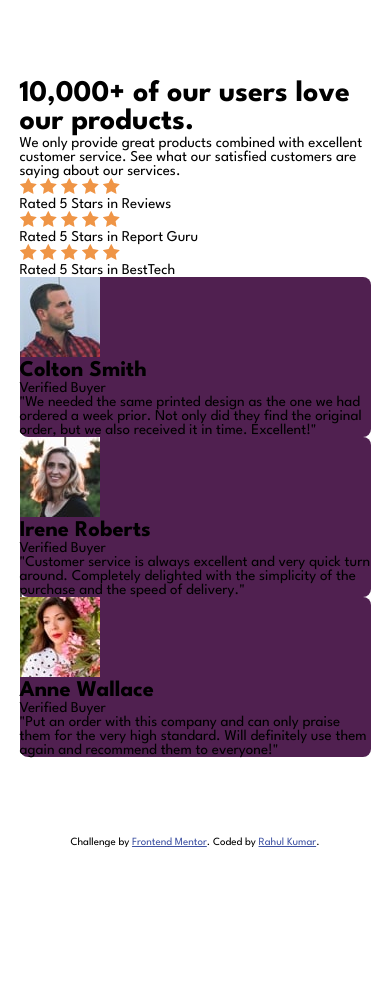
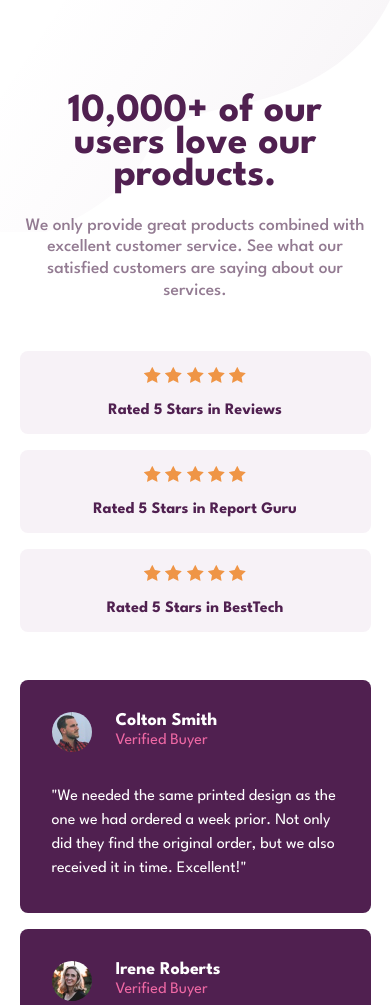
Before and after one commit to TheCoder-Rahul/frontend_mentor_social_link_profile_card, a plain HTML site: page index.html in a window 390 px wide. Shown: the top 1005 px of the page. Before the commit the page ends 847 px from the top, so only its background shows below. Drawn offline with Linux system fonts and the light colour scheme.

Commit message:
Mobile First Responsiveness completed

```diff
--- a/index.html
+++ b/index.html
@@ -16,10 +16,12 @@
   </head>
   <body>
     <main>
-      <h1>10,000+ of our users love our products.</h1>
-      <p>We only provide great products combined with excellent customer service. See what our satisfied customers are saying about our services.</p>
+      <section class="main_desc">
+        <h1 class="title">10,000+ of our users love our products.</h1>
+        <p class="desc">We only provide great products combined with excellent customer service. See what our satisfied customers are saying about our services.</p>
+      </section>
       <section class="ratings">
-        <article class="rating-card">
+        <article>
           <div class="rating_stars">
             <img src="images/icon-star.svg" alt="Stars Yellow Filled Icon for Rating">
             <img src="images/icon-star.svg" alt="Stars Yellow Filled Icon for Rating">
@@ -29,7 +31,7 @@
           </div>
           <p>Rated 5 Stars in Reviews</p>
         </article>
-        <article class="rating-card">
+        <article>
           <div class="rating_stars">
             <img src="images/icon-star.svg" alt="Stars Yellow Filled Icon for Rating">
             <img src="images/icon-star.svg" alt="Stars Yellow Filled Icon for Rating">
@@ -39,7 +41,7 @@
           </div>
           <p>Rated 5 Stars in Report Guru</p>
         </article>
-        <article class="rating-card">
+        <article>
           <div class="rating_stars">
             <img src="images/icon-star.svg" alt="Stars Yellow Filled Icon for Rating">
             <img src="images/icon-star.svg" alt="Stars Yellow Filled Icon for Rating">
@@ -53,25 +55,31 @@
       <section class="testimonials">
         <article>
           <header>
-            <figure><img src="images/image-colton.jpg" alt="Profile Pic of Colton Smith"></figure>
+            <img src="images/image-colton.jpg" alt="Profile Pic of Colton Smith">
+            <section class="testmonial_provider">
               <h2>Colton Smith</h2>
               <p>Verified Buyer</p>
+            </section>
           </header>
           <section><p>"We needed the same printed design as the one we had ordered a week prior. Not only did they find the original order, but we also received it in time. Excellent!"</p></section>
         </article>
         <article>
           <header>
-            <figure><img src="images/image-irene.jpg" alt="Profile Pic of Irene Roberts"></figure>
+            <img src="images/image-irene.jpg" alt="Profile Pic of Irene Roberts">
+            <section class="testmonial_provider">
               <h2>Irene Roberts</h2>
               <p>Verified Buyer</p>
+            </section>
           </header>
           <section><p>"Customer service is always excellent and very quick turn around. Completely delighted with the simplicity of the purchase and the speed of delivery."</p></section>
         </article>
         <article>
           <header>
-            <figure><img src="images/image-anne.jpg" alt="Profile Pic of Anne Wallace"></figure>
+            <img src="images/image-anne.jpg" alt="Profile Pic of Anne Wallace">
+            <section class="testmonial_provider">
               <h2>Anne Wallace</h2>
               <p>Verified Buyer</p>
+            </section>
           </header>
           <section><p>"Put an order with this company and can only praise them for the very high standard. Will definitely use them again and recommend them to everyone!"</p></section>
         </article>
--- a/styles.css
+++ b/styles.css
@@ -12,21 +12,120 @@
 }
 body {
   display: flex;
-  font-size: 15px;
+  font-size: 1rem;
   min-height: 100vh;
+  position: relative;
   align-items: center;
   flex-direction: column;
   justify-content: center;
   background-color: var(--white);
   font-family: "League Spartan", sans-serif;
 }
+body::before, body::after {
+  content: '';
+  width: 100%;
+  height: 232px;
+  position: absolute;
+  inset: 0 auto auto 0;
+  display: inline-block;
+  background-size: cover;
+  background-repeat: no-repeat;
+  background-image: url(./images/bg-pattern-top-mobile.svg);
+}
+body::after {
+  height: 503px;
+  inset: auto 0 0 auto;
+  background-image: url(./images/bg-pattern-bottom-mobile.svg);
+}
 main {
-  margin: 5rem auto;
-  width: min(70rem, 90%);
+  gap: 3rem;
+  display: grid;
+  margin-block: 6rem;
+  text-align: center;
+  width: min(65rem, 90%);
+}
+.title {
+  line-height: 80%;
+  margin-block-end: 1.5rem;
+  color: var(--very-dark-magenta);
+  font-size: clamp(1.5rem, calc(2vw + 2rem), 3.5rem);
+}
+.desc {
+  font-weight: 500;
+  line-height: 1.25;
+  color: var(--dark-grayish-magenta);
+  font-size: clamp(1rem, calc(1.5vw + 0.725rem), 1.25rem);
+}
+.ratings, .testimonials {
+  gap: 1rem;
+  display: flex;
+  flex-direction: column;
+}
+.ratings article {
+  gap: 1rem;
+  display: flex;
+  font-weight: 700;
+  padding: 1rem 3rem;
+  align-items: center;
+  border-radius: 0.5rem;
+  flex-direction: column;
+  justify-content: center;
+  color: var(--very-dark-magenta);
+  background-color: var(--light-grayish-magenta);
 }
 .testimonials article {
+  padding: 2rem;
+  text-align: start;
+  color: var(--white);
   border-radius: 0.5rem;
   background-color: var(--very-dark-magenta);
 }
+.testimonials article header {
+  gap: 1.5rem;
+  display: flex;
+  align-items: center;
+  margin-block-end: 2rem;
+  justify-content: flex-start;
+}
+.testimonials img {
+  width: 2.5rem;
+  height: 2.5rem;
+  border-radius: 50%;
+}
+.testimonials section p {
+  line-height: 1.5;
+}
+.testmonial_provider h2 {
+  font-size: 1.125rem;
+}
+.testmonial_provider p {
+  color: var(--soft-pink);
+}
 .attribution { font-size: 0.6875rem; text-align: center; }
-.attribution a { color: hsl(228, 45%, 44%); }
+.attribution a { color: var(--very-dark-magenta); }
+
+@media (min-width: 768px) {
+  body::before {
+    width: 584px;
+    height: 362px;
+    background-image: url(./images/bg-pattern-top-desktop.svg);
+  }
+  body::after {
+    width: 1085px;
+    height: 673px;
+    background-image: url(./images/bg-pattern-bottom-desktop.svg);
+  }
+  main {
+    text-align: start;
+    grid-template-columns: repeat(2, 1fr);
+  }
+  .ratings article {
+    flex-direction: row;
+    display: inline-flex;
+  }
+  .testimonials {
+    flex-direction: row;
+    grid-column: span 2;
+  }
+  .attribution { position: absolute; bottom: 0.5rem; }
+}
```
Lines whose indentation alone changed are shown as unchanged.
